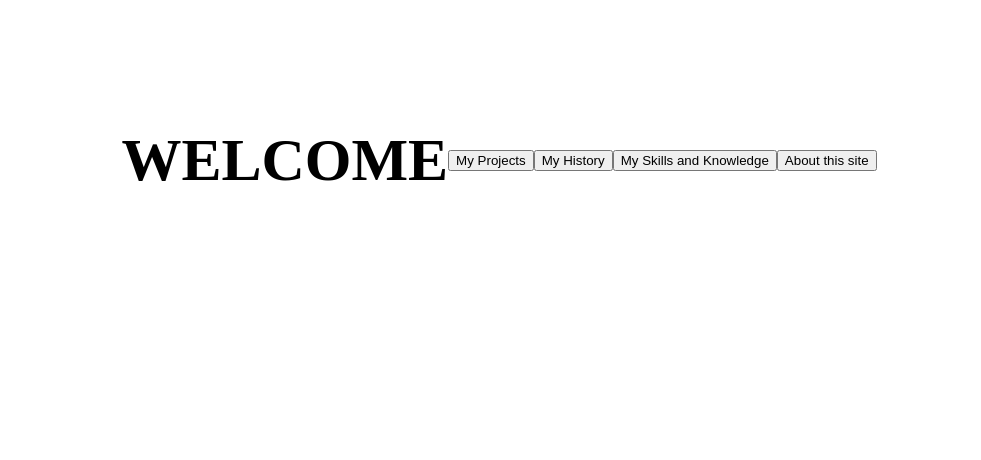
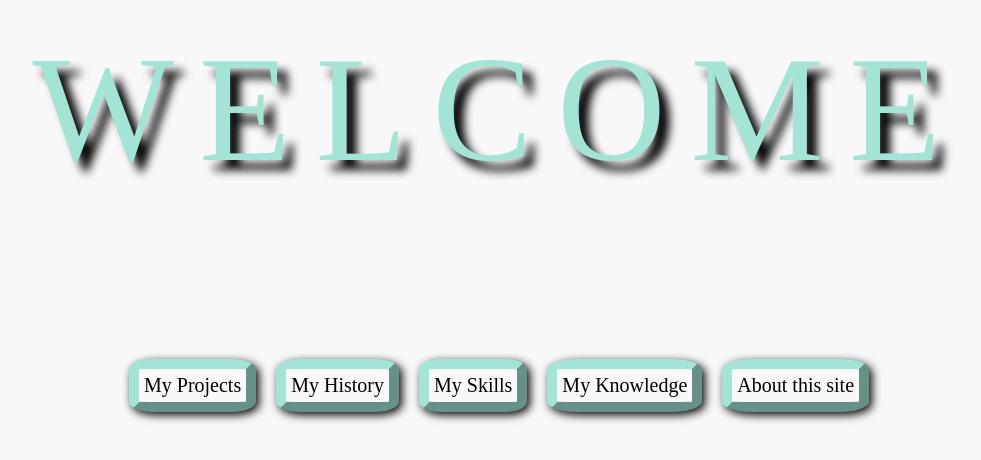
Before and after one commit to brunoleanmedina/BLMWebSite, a React (Create React App) app in the folder bm-website-2/: page / in a window 1280 px wide. Shown: the part 248-708 px from the top of the page, without its empty margins (141-1122 px from the left). Built offline with nearby package versions, Linux system fonts and the light colour scheme.

Commit message:
Sass in Start component added
Incorporate Sass in this project

```diff
--- a/bm-website-2/package.json
+++ b/bm-website-2/package.json
@@ -9,6 +9,7 @@
     "react": "^17.0.1",
     "react-dom": "^17.0.1",
     "react-scripts": "4.0.3",
+    "sass": "^1.32.8",
     "web-vitals": "^1.1.0"
   },
   "scripts": {
--- a/bm-website-2/src/App.js
+++ b/bm-website-2/src/App.js
@@ -1,6 +1,7 @@
 import React from 'react';
 import Hero from './components/Hero/Hero.jsx';
-import Start from './components/Sart/Start'
+import Start from './components/Start/Start.jsx';
+import './styles.scss';
 
 
 function App(){
--- /dev/null
+++ b/bm-website-2/src/components/PushButtons/PushButtons.jsx
@@ -0,0 +1,22 @@
+import React from 'react';
+
+
+
+const PushButtons = () =>{
+
+    return (
+
+
+        <div id="divButton">
+
+            <button>My Projects</button>
+            <button>My History</button>
+            <button>My Skills</button>
+            <button>My Knowledge</button>
+            <button>About this site</button>
+
+
+        </div>
+    );
+}
+export default PushButtons;
--- /dev/null
+++ b/bm-website-2/src/components/PushButtons/_PushButton.scss
@@ -0,0 +1,18 @@
+#divButton{
+    display: flex;
+    flex-direction: row;
+    justify-content: space-evenly;
+    align-items: center;
+    margin: 30px 0px 0px 0px;
+}
+button{
+    margin: 10px;
+    padding: 5px;
+    font-size: 20px;
+    box-shadow: 3px 3px 10px black;
+    border: {
+        width: 10px;
+        radius: 20%;
+        color: rgb(163, 228, 215);
+    }
+}
--- a/bm-website-2/src/components/Sart/Start.jsx
+++ /dev/null
@@ -1,27 +0,0 @@
-import React from 'react';
-
-const Start = () => {
-
-    return (
-
-        <section>
-
-            <h1>WELCOME</h1>
-
-            <div id="navButton">
-
-                <button>My Projects</button>
-                <button>My History</button>
-                <button>My Skills and Knowledge</button>
-                <button>About this site</button>
-
-            </div>
-
-
-        </section>
-
-    )
-
-}
-
-export default Start
--- /dev/null
+++ b/bm-website-2/src/components/Start/Start.jsx
@@ -0,0 +1,20 @@
+import React from 'react';
+import PushButtons from '../PushButtons/PushButtons';
+
+
+const Start = () => {
+
+    return (
+
+        <section id="startSection">
+
+            <h1 id="welcome">WELCOME</h1>
+            <PushButtons/>
+
+        </section>
+
+    )
+
+}
+
+export default Start
--- /dev/null
+++ b/bm-website-2/src/components/Start/_Start.scss
@@ -0,0 +1,15 @@
+#startSection{
+    display: flex;
+    flex-direction: column;
+    margin: 0px 0px 50px 0px;
+}
+#welcome{
+    color: rgb(163, 228, 215);
+    letter-spacing: 25px;
+    font: {
+        size: 150px;
+        weight: 100;
+    }
+    text-shadow: 10px 10px 10px black;
+
+}
--- /dev/null
+++ b/bm-website-2/src/styles.css
@@ -0,0 +1,53 @@
+#startSection {
+  display: -webkit-box;
+  display: -ms-flexbox;
+  display: flex;
+  -webkit-box-orient: vertical;
+  -webkit-box-direction: normal;
+      -ms-flex-direction: column;
+          flex-direction: column;
+  margin: 0px 0px 50px 0px;
+}
+
+#welcome {
+  color: #a3e4d7;
+  letter-spacing: 25px;
+  font-size: 150px;
+  font-weight: 100;
+  text-shadow: 10px 10px 10px black;
+}
+
+#divButton {
+  display: -webkit-box;
+  display: -ms-flexbox;
+  display: flex;
+  -webkit-box-orient: horizontal;
+  -webkit-box-direction: normal;
+      -ms-flex-direction: row;
+          flex-direction: row;
+  -webkit-box-pack: space-evenly;
+      -ms-flex-pack: space-evenly;
+          justify-content: space-evenly;
+  -webkit-box-align: center;
+      -ms-flex-align: center;
+          align-items: center;
+  margin: 30px 0px 0px 0px;
+}
+
+button {
+  margin: 10px;
+  padding: 5px;
+  font-size: 20px;
+  -webkit-box-shadow: 3px 3px 10px black;
+          box-shadow: 3px 3px 10px black;
+  border-width: 10px;
+  border-radius: 20%;
+  border-color: #a3e4d7;
+}
+
+* {
+  background-color: #f8f8f8;
+  font-family: Raleway;
+  font-weight: 300;
+}
+/*# sourceMappingURL=styles.css.map */
--- /dev/null
+++ b/bm-website-2/src/styles.scss
@@ -0,0 +1,12 @@
+@import "../src/components/Start/Start";
+@import "../src/components/PushButtons/PushButton";
+
+
+*{
+    background-color: rgb(248, 248, 248 );
+    font: {
+        family: Raleway;
+        weight: 300;
+    }
+
+}
```
Also changed, not shown: bm-website-2/src/_test.scss (added), bm-website-2/src/components/Sart/Start.css (deleted), 2 other files (tests, documents, lock files or other folders).
